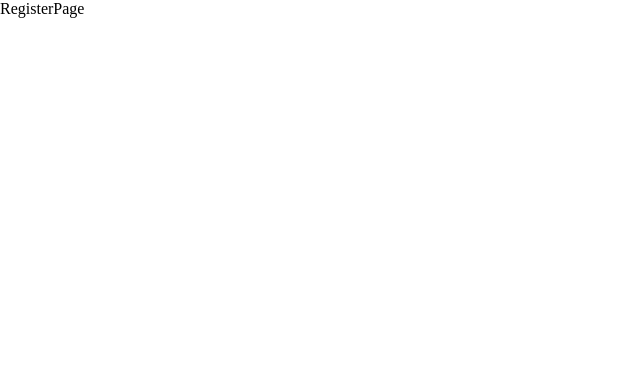
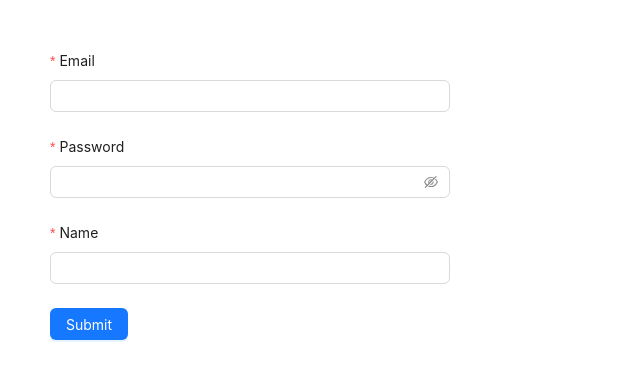
Before and after one commit to mytotoro1988/fullstack-frontend-nodejs-reactjsjwt, a React (Vite) app: page /register in a window 1280 px wide. Shown: the top 380 px of the page, without its empty margins (0-640 px from the left). Built offline with nearby package versions, Linux system fonts and the light colour scheme.

Commit message:
dang ki tu fe

```diff
--- a/src/App.jsx
+++ b/src/App.jsx
@@ -1,3 +1,4 @@
+import { Outlet } from "react-router-dom";
 import Header from "./components/layout/header";
 import axios from "./util/axios.customize";
 import { useEffect } from "react";
@@ -13,6 +14,7 @@ function App() {
   return (
     <div>
       <Header />
+      <Outlet />
     </div>
   );
 }
--- a/src/components/layout/header.jsx
+++ b/src/components/layout/header.jsx
@@ -4,17 +4,19 @@ import {
   MailOutlined,
   SettingOutlined,
 } from "@ant-design/icons";
+import { Link } from "react-router-dom";
 import { Menu } from "antd";
+
 const items = [
   {
-    label: "Home Page",
+    label: <Link to="/">Home Page</Link>,
     key: "home",
     icon: <MailOutlined />,
   },
 
   {
-    label: "Users",
-    key: "users",
+    label: <Link to="/user">Users</Link>,
+    key: "user",
     icon: <MailOutlined />,
   },
   {
--- a/src/main.jsx
+++ b/src/main.jsx
@@ -4,19 +4,31 @@ import { createBrowserRouter, RouterProvider } from "react-router-dom";
 import RegisterPage from "./page/register.jsx";
 import App from "./App.jsx";
 import UserPage from "./page/user.jsx";
+import HomePage from "./page/home.jsx";
+import LoginPage from "./page/login.jsx";
 
 const router = createBrowserRouter([
   {
     path: "/",
     element: <App />,
+    children: [
+      {
+        index: true,
+        element: <HomePage />,
+      },
+      {
+        path: "/user",
+        element: <UserPage />,
+      },
+    ],
   },
   {
     path: "/register",
     element: <RegisterPage />,
   },
   {
-    path: "/user",
-    element: <UserPage />,
+    path: "/login",
+    element: <LoginPage />,
   },
 ]);
 
--- /dev/null
+++ b/src/page/login.jsx
@@ -0,0 +1,7 @@
+import React from "react";
+
+const LoginPage = () => {
+  return <div>LoginPage</div>;
+};
+
+export default LoginPage;
--- a/src/page/register.jsx
+++ b/src/page/register.jsx
@@ -1,7 +1,90 @@
 import React from "react";
+import { Button, Checkbox, Form, Input, notification } from "antd";
+import { createUserApi } from "../util/api";
+import { useNavigate } from "react-router-dom";
 
 const RegisterPage = () => {
-  return <div>RegisterPage</div>;
+  const navigate = useNavigate();
+  const onFinish = async (values) => {
+    const { name, email, password } = values;
+    const res = await createUserApi(name, email, password);
+    console.log(res);
+    if (res) {
+      notification.success({
+        message: "Create User",
+        description: "Success",
+      });
+      navigate("/login");
+    } else {
+      notification.error({
+        message: "Create User",
+        description: "Error",
+      });
+    }
+  };
+  return (
+    <div style={{ margin: "50px" }}>
+      <Form
+        name="basic"
+        labelCol={{
+          span: 8,
+        }}
+        wrapperCol={{
+          span: 16,
+        }}
+        style={{
+          maxWidth: 600,
+        }}
+        onFinish={onFinish}
+        autoComplete="off"
+        layout="vertical"
+      >
+        <Form.Item
+          label="Email"
+          name="email"
+          rules={[
+            {
+              required: true,
+              message: "Please input your email!",
+            },
+          ]}
+        >
+          <Input />
+        </Form.Item>
+
+        <Form.Item
+          label="Password"
+          name="password"
+          rules={[
+            {
+              required: true,
+              message: "Please input your password!",
+            },
+          ]}
+        >
+          <Input.Password />
+        </Form.Item>
+
+        <Form.Item
+          label="Name"
+          name="name"
+          rules={[
+            {
+              required: true,
+              message: "Please input your name!",
+            },
+          ]}
+        >
+          <Input />
+        </Form.Item>
+
+        <Form.Item>
+          <Button type="primary" htmlType="submit">
+            Submit
+          </Button>
+        </Form.Item>
+      </Form>
+    </div>
+  );
 };
-
 export default RegisterPage;
--- /dev/null
+++ b/src/util/api.js
@@ -0,0 +1,9 @@
+import axios from "./axios.customize";
+
+const createUserApi = (name, email, password) => {
+  const URL_API = "/v1/api/register";
+  const data = { name, email, password };
+  return axios.post(URL_API, data);
+};
+
+export { createUserApi };
```
